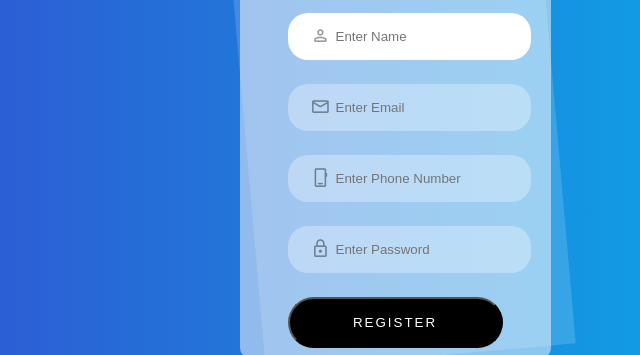
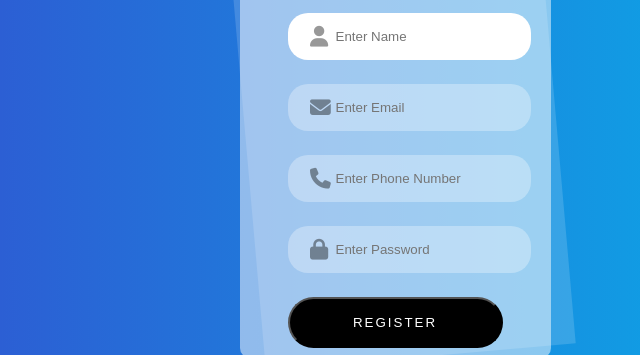
Before and after one commit to josueamador19/Deliverit-Repartidor-Frontend, a plain HTML site: page register.html in a window 1280 px wide. Shown: the part 295-650 px from the top of the page, 245-885 px from the left. Drawn offline with nearby package versions, Linux system fonts and the light colour scheme.

Commit message:
ediciones

```diff
--- a/register.html
+++ b/register.html
@@ -5,7 +5,7 @@
     <meta http-equiv="X-UA-Compatible" content="IE=edge">
     <meta name="viewport" content="width=device-width, initial-scale=1.0">
     <link rel="stylesheet" href="assets/css/styles.css">
-    <link rel="stylesheet" href="https://fonts.googleapis.com/css2?family=Material+Symbols+Rounded:opsz,wght,FILL,GRAD@48,400,0,0" />
+    <script src="https://kit.fontawesome.com/54de7e7a33.js" crossorigin="anonymous"></script>
     <title>Register</title>
 </head>
 <body>
@@ -21,19 +21,19 @@
             </div>
             <form id="form" action="" class="login-card-form" method="POST">
                 <div class="form-item">
-                    <span class="form-item-icon material-symbols-rounded">person</span>
+                    <span class="form-item-icon fa-solid fa-user"></span>
                     <input id="username" type="text" placeholder="Enter Name" required autofocus>
                 </div>
                 <div class="form-item">
-                    <span class="form-item-icon material-symbols-rounded">email</span>
+                    <span class="form-item-icon fa-solid fa-envelope"></span>
                     <input id="email"type="text" placeholder="Enter Email" required >
                 </div>
                 <div class="form-item">
-                    <span class="form-item-icon material-symbols-rounded">phone_iphone</span>
+                    <span class="form-item-icon fa-solid fa-phone"></span>
                     <input id="phoneNumber"type="text" placeholder="Enter Phone Number" required >
                 </div>
                 <div class="form-item">
-                    <span class="form-item-icon material-symbols-rounded">lock</span>
+                    <span class="form-item-icon fa-solid fa-lock"></span>
                     <input id="password" type="password" placeholder="Enter Password" required>
                 </div>
 
```
Also changed, not shown: assets/js/login.js (+18 -1 lines), index.html (+3 -3 lines).
